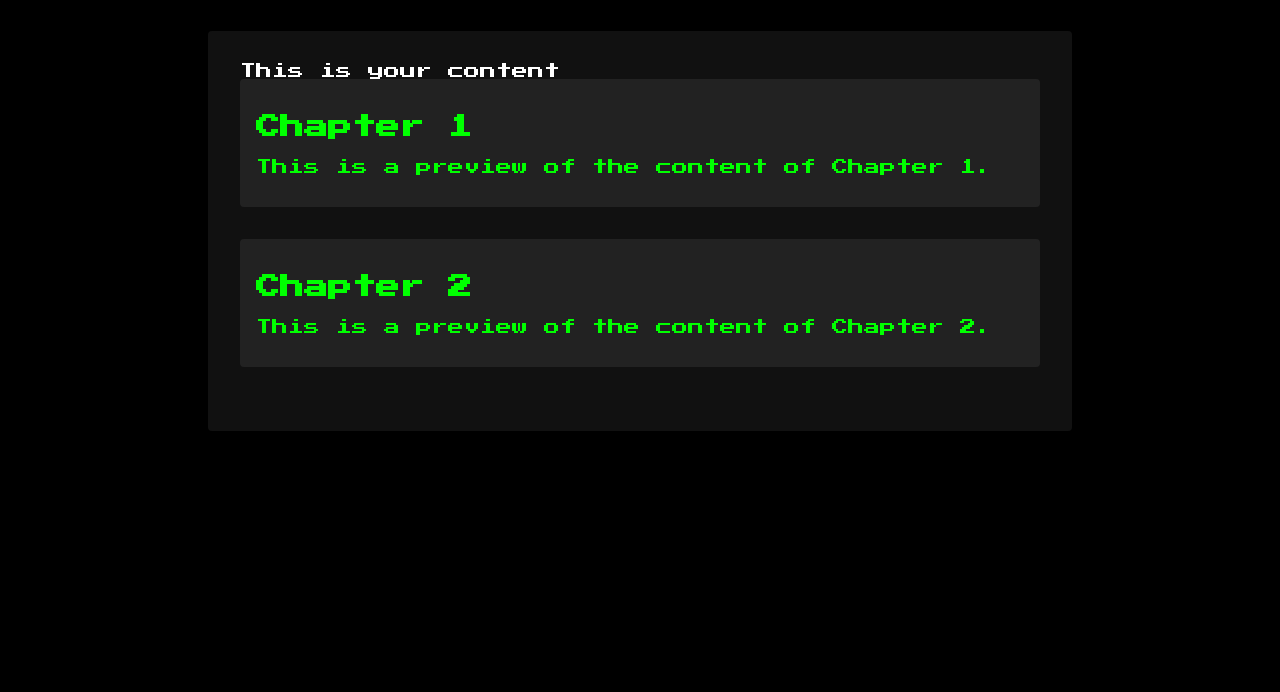
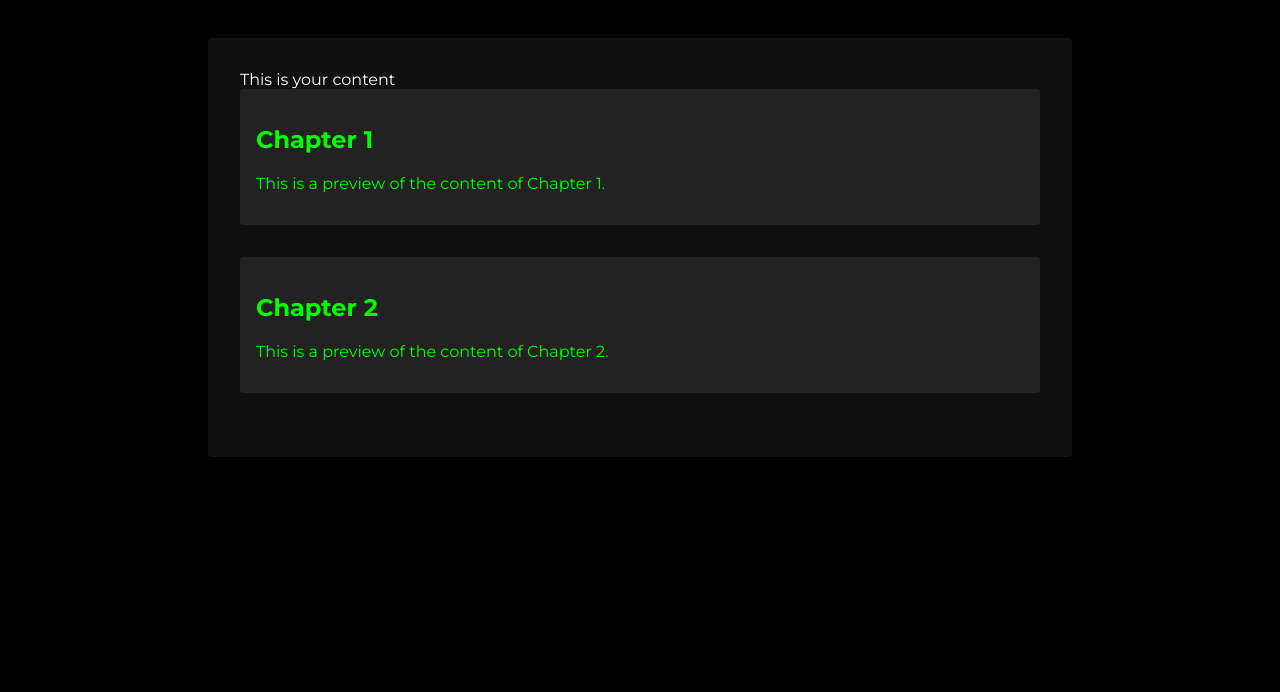
Before and after one commit to netphoria/netphoria-ebook.github.io, a plain HTML site: page index.html in a window 1280 px wide. Shown: the part 108-800 px from the top of the page. Drawn offline with Linux system fonts and the light colour scheme.

Commit message:
Update index.html

```diff
--- a/index.html
+++ b/index.html
@@ -4,9 +4,10 @@
     <meta charset="utf-8">
     <meta name="viewport" content="width=device-width, initial-scale=1">
     <title>Your Book Title</title>
+    <link href="https://fonts.googleapis.com/css2?family=Montserrat:wght@400;700&display=swap" rel="stylesheet">
     <style>
         body {
-            font-family: 'Press Start 2P', cursive;
+            font-family: 'Montserrat', sans-serif;
             margin: 0;
             padding: 0;
             background-color: #000;
@@ -129,6 +130,5 @@
             <!-- Add more chapters here -->
         </div>
     </div>
-    <link href="https://fonts.googleapis.com/css2?family=Press+Start+2P&display=swap" rel="stylesheet">
 </body>
 </html>
```
